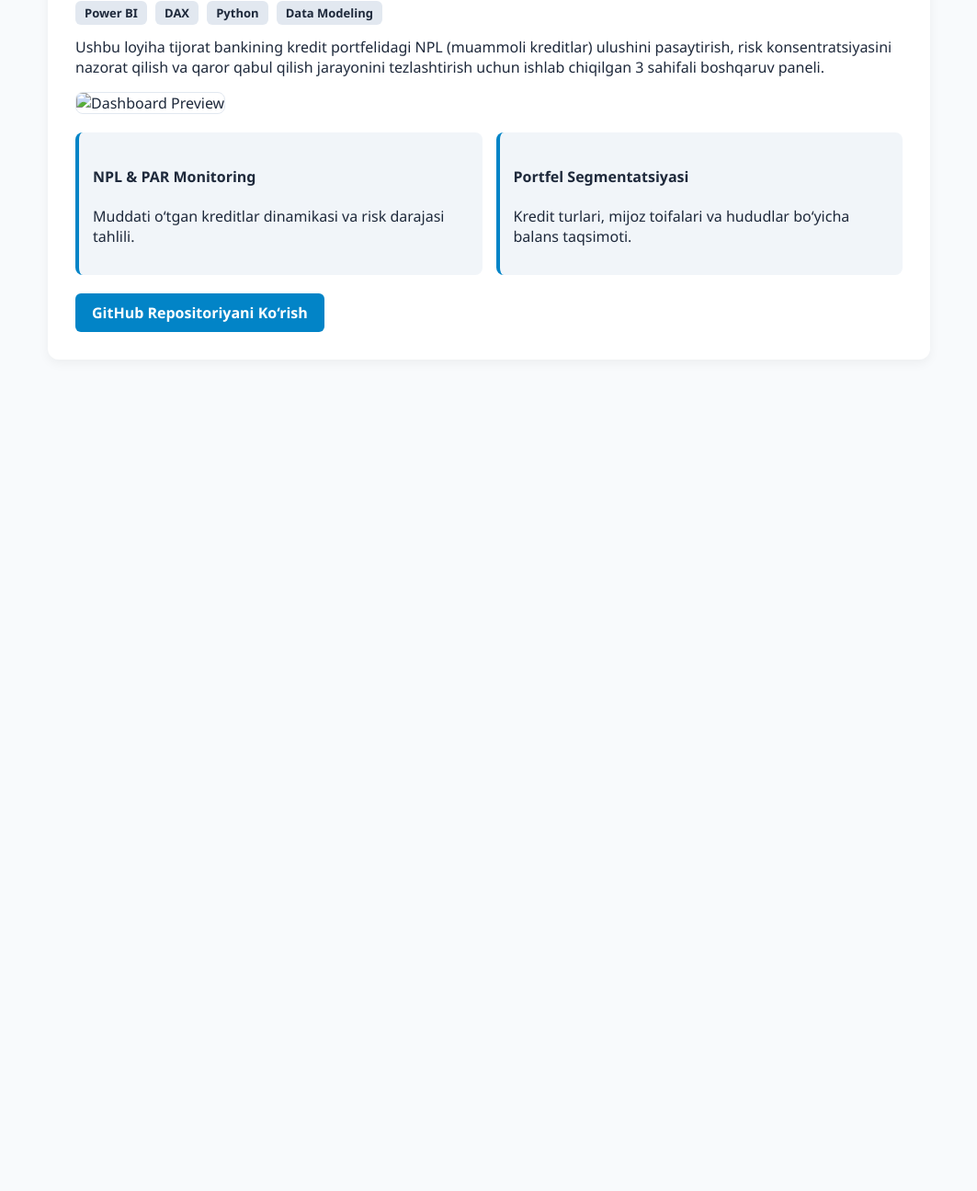
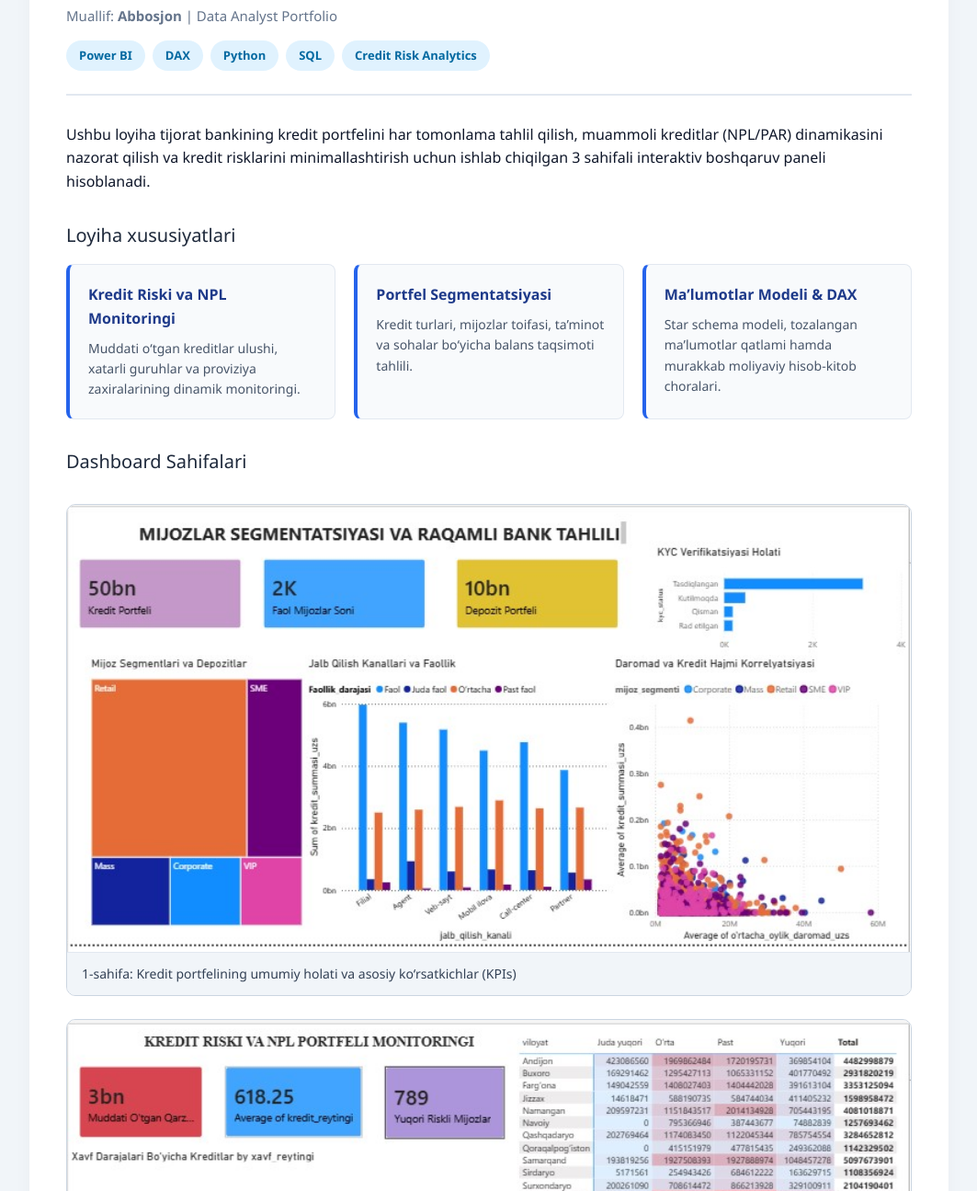
Before and after one commit to wggg988-sketch/Bank-Customer-Credit-Risk-Analytics-PowerBI, a plain HTML site: page index.html in a window 1280 px wide. Shown: the part 132-1427 px from the top of the page at 92% size, without its empty margins (108-1171 px from the left). Before the commit the page ends 800 px from the top, so only its background shows below. Drawn offline with Linux system fonts and the light colour scheme.

Commit message:
Update index.html

```diff
--- a/index.html
+++ b/index.html
@@ -3,45 +3,188 @@
 <head>
     <meta charset="UTF-8">
     <meta name="viewport" content="width=device-width, initial-scale=1.0">
-    <title>Bank Credit Risk Portfolio | Abbosjon</title>
+    <title>Bank Credit Risk & Portfolio Analytics | Abbosjon</title>
     <style>
-        body { font-family: 'Segoe UI', Tahoma, sans-serif; margin: 0; padding: 40px 20px; background: #f8fafc; color: #1e293b; }
-        .container { max-width: 900px; margin: 0 auto; background: white; padding: 30px; border-radius: 12px; box-shadow: 0 4px 12px rgba(0,0,0,0.05); }
-        h1 { margin-top: 0; color: #0f172a; }
-        .tech-stack { margin: 15px 0; }
-        .tag { background: #e2e8f0; padding: 4px 10px; border-radius: 6px; font-size: 13px; font-weight: bold; margin-right: 5px; }
-        .dashboard-frame { width: 100%; height: 550px; border: 1px solid #cbd5e1; border-radius: 8px; margin: 25px 0; }
-        .metrics-grid { display: grid; grid-template-columns: repeat(auto-fit, minmax(200px, 1fr)); gap: 15px; margin: 20px 0; }
-        .metric-card { background: #f1f5f9; padding: 15px; border-radius: 8px; border-left: 4px solid #0284c7; }
-        .btn { display: inline-block; padding: 10px 18px; background: #0284c7; color: white; text-decoration: none; border-radius: 6px; font-weight: bold; }
+        * { box-sizing: border-box; }
+        body {
+            font-family: 'Segoe UI', -apple-system, BlinkMacSystemFont, Roboto, sans-serif;
+            margin: 0;
+            padding: 40px 20px;
+            background-color: #f1f5f9;
+            color: #0f172a;
+            line-height: 1.6;
+        }
+        .container {
+            max-width: 1000px;
+            margin: 0 auto;
+            background: #ffffff;
+            padding: 40px;
+            border-radius: 16px;
+            box-shadow: 0 10px 25px -5px rgba(0, 0, 0, 0.05), 0 8px 10px -6px rgba(0, 0, 0, 0.01);
+        }
+        .header {
+            border-bottom: 2px solid #e2e8f0;
+            padding-bottom: 25px;
+            margin-bottom: 30px;
+        }
+        h1 {
+            font-size: 28px;
+            color: #1e3a8a;
+            margin: 0 0 12px 0;
+        }
+        .author {
+            font-size: 15px;
+            color: #64748b;
+            margin-bottom: 15px;
+        }
+        .tech-stack {
+            display: flex;
+            flex-wrap: wrap;
+            gap: 8px;
+        }
+        .tag {
+            background-color: #e0f2fe;
+            color: #0369a1;
+            padding: 6px 14px;
+            border-radius: 20px;
+            font-size: 13px;
+            font-weight: 600;
+        }
+        .section-title {
+            font-size: 20px;
+            color: #1e293b;
+            margin: 30px 0 15px 0;
+            display: flex;
+            align-items: center;
+            gap: 10px;
+        }
+        .grid-cards {
+            display: grid;
+            grid-template-columns: repeat(auto-fit, minmax(280px, 1fr));
+            gap: 20px;
+            margin-bottom: 30px;
+        }
+        .card {
+            background: #f8fafc;
+            border: 1px solid #e2e8f0;
+            border-left: 4px solid #2563eb;
+            padding: 20px;
+            border-radius: 8px;
+        }
+        .card h3 {
+            margin: 0 0 8px 0;
+            font-size: 16px;
+            color: #1e3a8a;
+        }
+        .card p {
+            margin: 0;
+            font-size: 14px;
+            color: #475569;
+        }
+        .gallery {
+            display: flex;
+            flex-direction: column;
+            gap: 25px;
+            margin: 30px 0;
+        }
+        .screenshot-box {
+            background: #f8fafc;
+            border: 1px solid #cbd5e1;
+            border-radius: 10px;
+            overflow: hidden;
+        }
+        .screenshot-box img {
+            width: 100%;
+            height: auto;
+            display: block;
+        }
+        .caption {
+            padding: 12px 16px;
+            font-size: 14px;
+            font-weight: 500;
+            color: #334155;
+            background: #f1f5f9;
+            border-top: 1px solid #e2e8f0;
+        }
+        .footer-action {
+            margin-top: 40px;
+            padding-top: 25px;
+            border-top: 2px solid #e2e8f0;
+            text-align: center;
+        }
+        .btn {
+            display: inline-block;
+            background-color: #2563eb;
+            color: #ffffff;
+            padding: 12px 28px;
+            border-radius: 8px;
+            text-decoration: none;
+            font-weight: 600;
+            font-size: 15px;
+            transition: background 0.2s ease;
+        }
+        .btn:hover {
+            background-color: #1d4ed8;
+        }
     </style>
 </head>
 <body>
+
     <div class="container">
-        <h1>Commercial Bank: Credit Risk & Portfolio Analysis</h1>
-        <div class="tech-stack">
-            <span class="tag">Power BI</span>
-            <span class="tag">DAX</span>
-            <span class="tag">Python</span>
-            <span class="tag">Data Modeling</span>
-        </div>
-
-        <p>Ushbu loyiha tijorat bankining kredit portfelidagi NPL (muammoli kreditlar) ulushini pasaytirish, risk konsentratsiyasini nazorat qilish va qaror qabul qilish jarayonini tezlashtirish uchun ishlab chiqilgan 3 sahifali boshqaruv paneli.</p>
-
-        <img src="dashboard_preview.gif" alt="Dashboard Preview" style="width: 100%; border-radius: 8px; border: 1px solid #e2e8f0;">
-
-        <div class="metrics-grid">
-            <div class="metric-card">
-                <h4>NPL & PAR Monitoring</h4>
-                <p>Muddati o‘tgan kreditlar dinamikasi va risk darajasi tahlili.</p>
-            </div>
-            <div class="metric-card">
-                <h4>Portfel Segmentatsiyasi</h4>
-                <p>Kredit turlari, mijoz toifalari va hududlar bo‘yicha balans taqsimoti.</p>
+        <div class="header">
+            <h1>Tijorat Banki: Kredit Portfeli va Risklari Tahlili</h1>
+            <div class="author">Muallif: <strong>Abbosjon</strong> | Data Analyst Portfolio</div>
+            <div class="tech-stack">
+                <span class="tag">Power BI</span>
+                <span class="tag">DAX</span>
+                <span class="tag">Python</span>
+                <span class="tag">SQL</span>
+                <span class="tag">Credit Risk Analytics</span>
             </div>
         </div>
 
-        <a href="https:[https://github.com/wggg988-sketch/Bank-Customer-Credit-Risk-Analytics-PowerBI](https://github.com/wggg988-sketch/Bank-Customer-Credit-Risk-Analytics-PowerBI)" class="btn" target="_blank">GitHub Repositoriyani Ko‘rish</a>
+        <p>
+            Ushbu loyiha tijorat bankining kredit portfelini har tomonlama tahlil qilish, muammoli kreditlar (NPL/PAR) dinamikasini nazorat qilish va kredit risklarini minimallashtirish uchun ishlab chiqilgan 3 sahifali interaktiv boshqaruv paneli hisoblanadi.
+        </p>
+
+        <div class="section-title">Loyiha xususiyatlari</div>
+        <div class="grid-cards">
+            <div class="card">
+                <h3>Kredit Riski va NPL Monitoringi</h3>
+                <p>Muddati o‘tgan kreditlar ulushi, xatarli guruhlar va proviziya zaxiralarining dinamik monitoringi.</p>
+            </div>
+            <div class="card">
+                <h3>Portfel Segmentatsiyasi</h3>
+                <p>Kredit turlari, mijozlar toifasi, ta’minot va sohalar bo‘yicha balans taqsimoti tahlili.</p>
+            </div>
+            <div class="card">
+                <h3>Ma’lumotlar Modeli & DAX</h3>
+                <p>Star schema modeli, tozalangan ma’lumotlar qatlami hamda murakkab moliyaviy hisob-kitob choralari.</p>
+            </div>
+        </div>
+
+        <div class="section-title">Dashboard Sahifalari</div>
+        <div class="gallery">
+            <div class="screenshot-box">
+                <img src="Screenshot_1.jpg" alt="Dashboard Sahifa 1">
+                <div class="caption">1-sahifa: Kredit portfelining umumiy holati va asosiy ko‘rsatkichlar (KPIs)</div>
+            </div>
+            <div class="screenshot-box">
+                <img src="Screenshot_2.jpg" alt="Dashboard Sahifa 2">
+                <div class="caption">2-sahifa: Kredit risklari va muammoli aktivlar (NPL/PAR) tahlili</div>
+            </div>
+            <div class="screenshot-box">
+                <img src="Screenshot_3.jpg" alt="Dashboard Sahifa 3">
+                <div class="caption">3-sahifa: Mijozlar segmentatsiyasi va kredit konsentratsiyasi</div>
+            </div>
+        </div>
+
+        <div class="footer-action">
+            <a href="https://github.com/wggg988-sketch/Bank-Customer-Credit-Risk-Analytics-PowerBI" class="btn" target="_blank">
+                GitHub Repositoriyani Ko‘rish
+            </a>
+        </div>
     </div>
+
 </body>
 </html>
```
